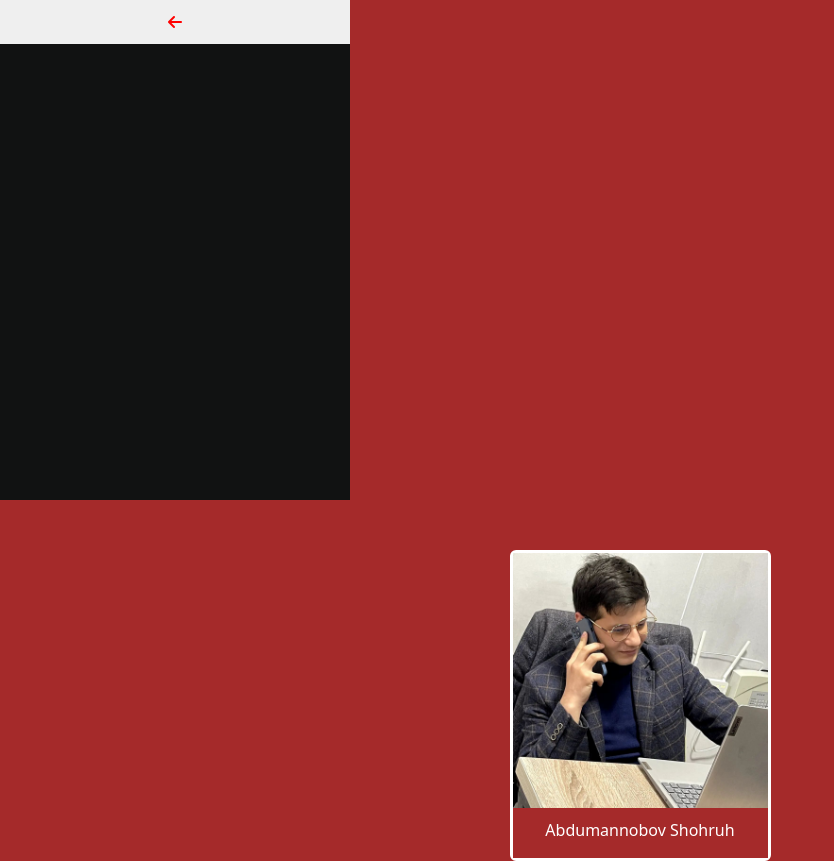
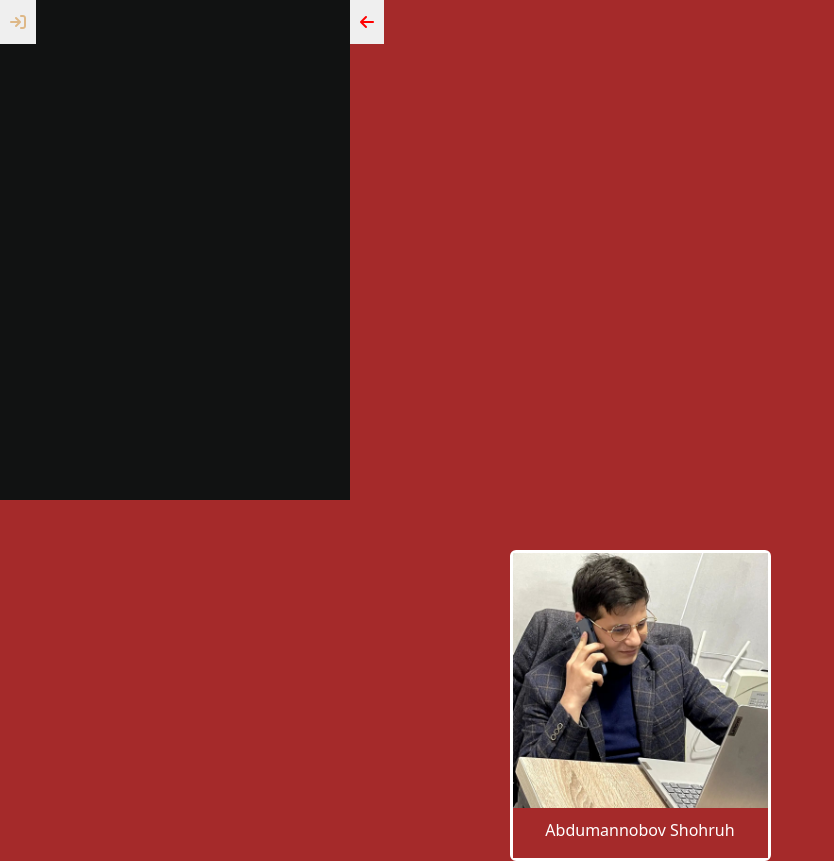
Before and after one commit to abdumannobovshohruh/Sayt-java-shohruh, a plain HTML site: page index.html in a window 1280 px wide. Shown: the whole page, without its empty margins (0-834 px from the left). Drawn offline with nearby package versions, Linux system fonts and the light colour scheme.

Commit message:
menu shohruh

```diff
--- a/style.css
+++ b/style.css
@@ -31,10 +31,10 @@ body{
     position: fixed;
     top: 0;
     left: 0;
-    transition: 1s;
-    z-index: 5;
+    /* transition: 1s; */
+    /* z-index: 5; */
     /* transform: translateX(-100%); */
-    width: 350px;
+    /* width: 350px; */
 }
 .enter2{
     display: inline;
@@ -44,11 +44,11 @@ body{
     margin: 0;
     position: fixed;
     top: 0;
-    left: 0;
-    transition: 1s;
-    z-index: 5;
+    left: 350px;
+    /* transition: 1s; */
+    /* z-index: 5; */
     /* transform: translateX(-100%); */
-    width: 350px;
+    /* width: 350px; */
     /* display: none; */
 }
 
@@ -57,5 +57,5 @@ body{
     background-color: rgb(17, 18, 18);
     height: 400px;
     /* display:  none; */
-    transition: 500px;
+    transform: 500px;
 }
```
